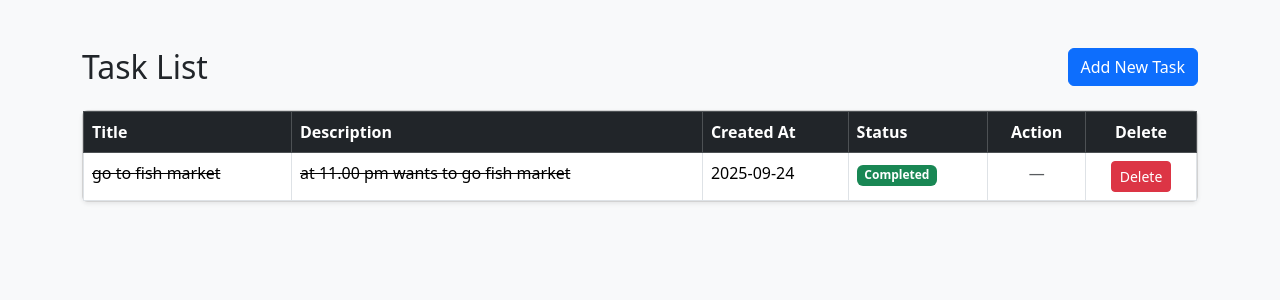
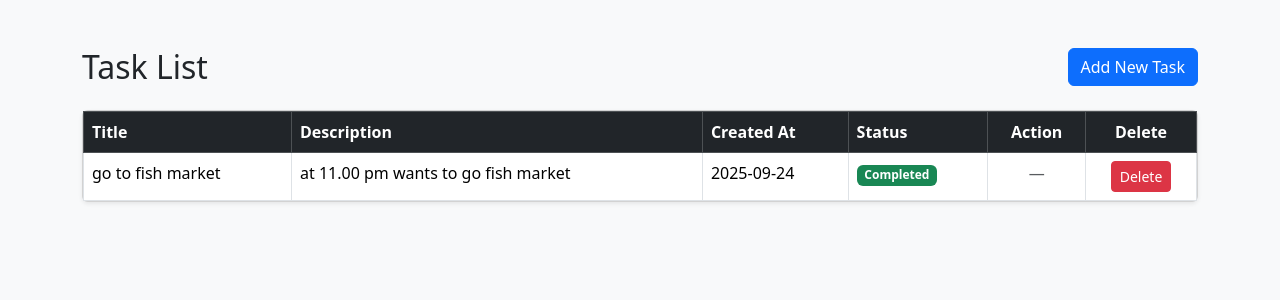
Before and after one commit to arathyrajeesh/todo-app-django, a Django app: page / in a window 1280 px wide. Shown: the top 300 px of the page. Run offline with Django 5.2, Linux system fonts and the light colour scheme; data comes from the database, SQL or seed files in the repository; both versions use the stored data as it was after the commit.

Commit message:
add,delete task added

```diff
--- a/template/task_list.html
+++ b/template/task_list.html
@@ -5,10 +5,7 @@
     <title>Task List</title>
     <link href="https://cdn.jsdelivr.net/npm/bootstrap@5.3.2/dist/css/bootstrap.min.css" rel="stylesheet">
     <style>
-        .completed {
-            text-decoration: line-through;
-            color: gray;
-        }
+        /* Removed .completed styling */
     </style>
 </head>
 <body class="bg-light">
@@ -35,8 +32,8 @@
                 <tbody>
                 {% for task in tasks %}
                     <tr>
-                        <td class="{% if task.complete_task %}completed{% endif %}">{{ task.title }}</td>
-                        <td class="{% if task.complete_task %}completed{% endif %}">{{ task.description }}</td>
+                        <td>{{ task.title }}</td>
+                        <td>{{ task.description }}</td>
                         <td>{{ task.created_at|date:"Y-m-d" }}</td>
                         <td>
                             {% if task.complete_task %}
```
Also changed, not shown: db.sqlite3.
